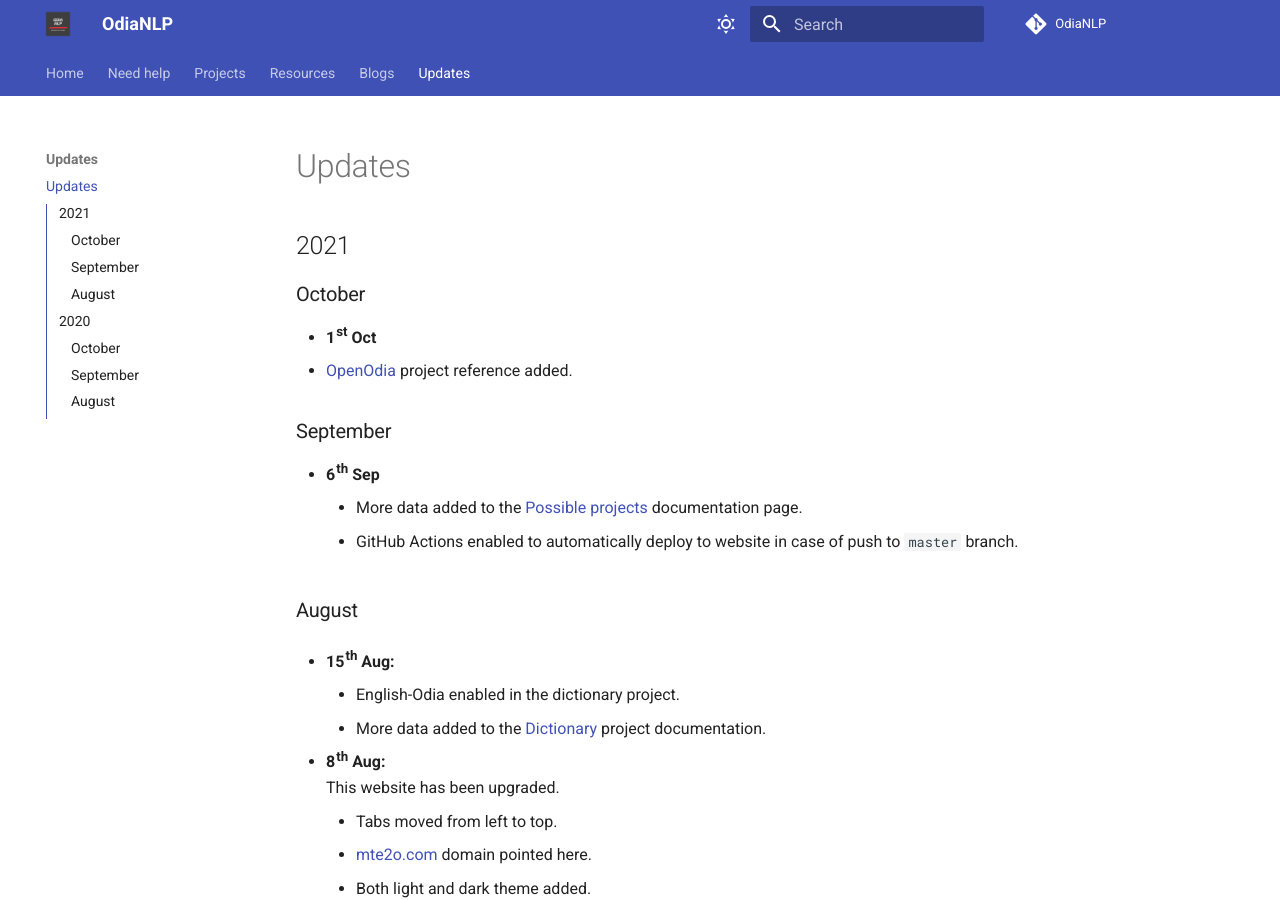
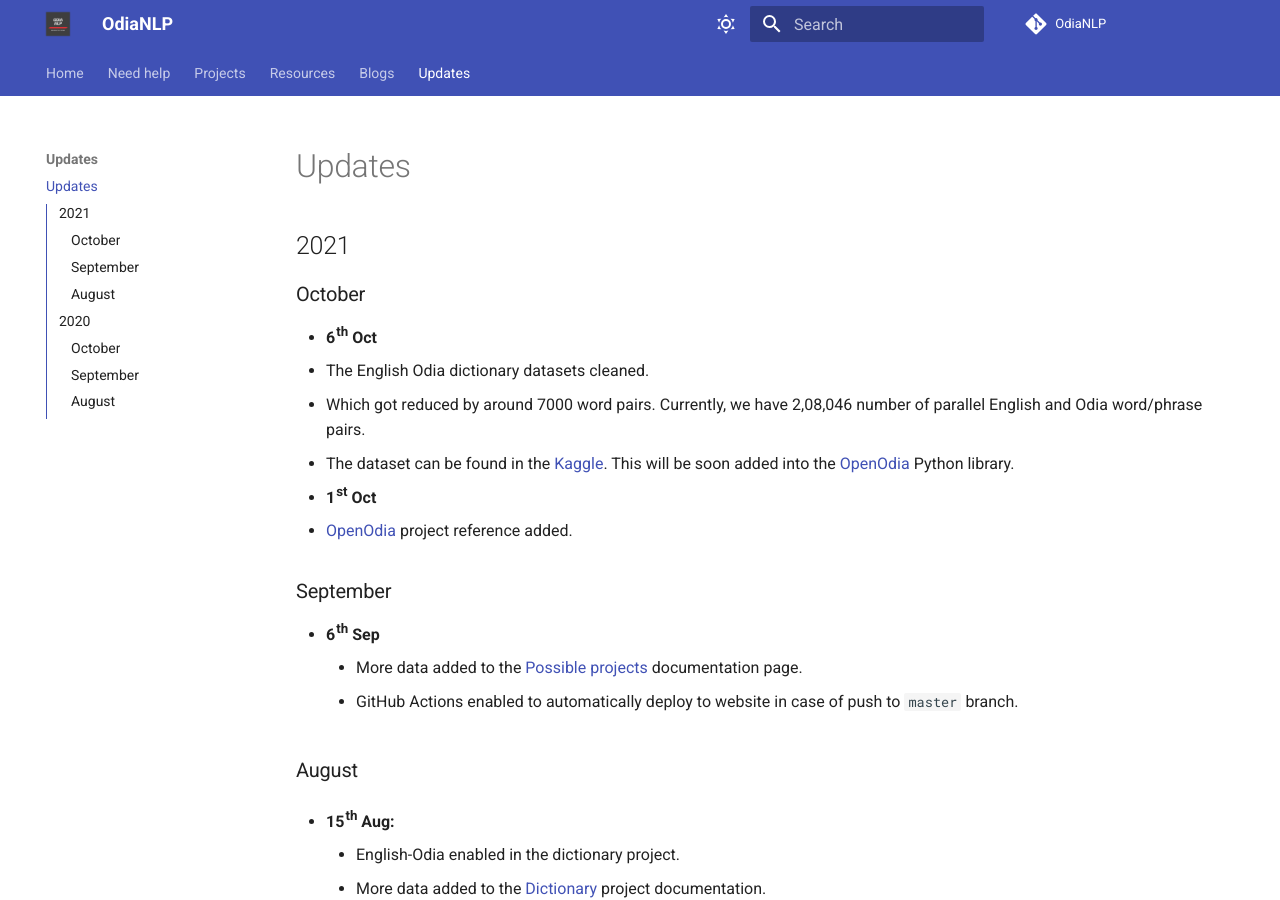
Before and after one commit to OdiaNLP/odianlp.github.io, an MkDocs documentation site: the page built from docs/newsfeed/newsfeed.md, in a window 1280 px wide and 900 px high. Built offline with MkDocs 1.6.1 and Material for MkDocs 9.7.7, drawn with Linux system fonts in a browser that asks for light colours; comment, search, counter and statistics services are not loaded.

Commit message:
more info added on the 2nd version of En-Or dictionary data

```diff
--- a/docs/newsfeed/newsfeed.md
+++ b/docs/newsfeed/newsfeed.md
@@ -4,6 +4,10 @@
 
 ### October
 
+- **6th Oct**
+  - The English Odia dictionary datasets cleaned.
+  - Which got reduced by around 7000 word pairs. Currently, we have 2,08,046 number of parallel English and Odia word/phrase pairs.
+  - The dataset can be found in the [Kaggle](https://www.kaggle.com/soumendrak/dictionary-english-odia-word-pairs?select=En-Or_word_pairs_v2.json). This will be soon added into the [OpenOdia](https://openodia.soumendrak.com/) Python library.
 - **1st Oct**
   - [OpenOdia](https://openodia.soumendrak.com/) project reference added.
 
```
Also changed, not shown: docs/dictionary.md (+1 -1 lines).
